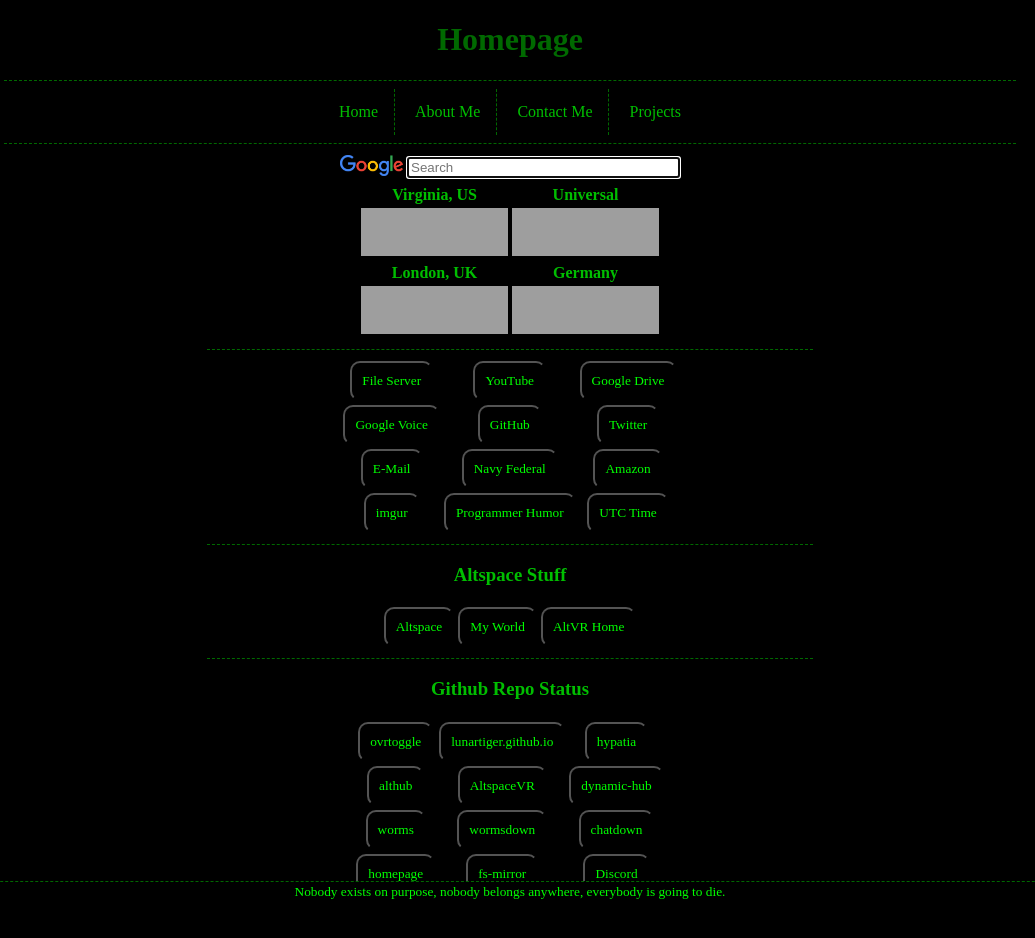
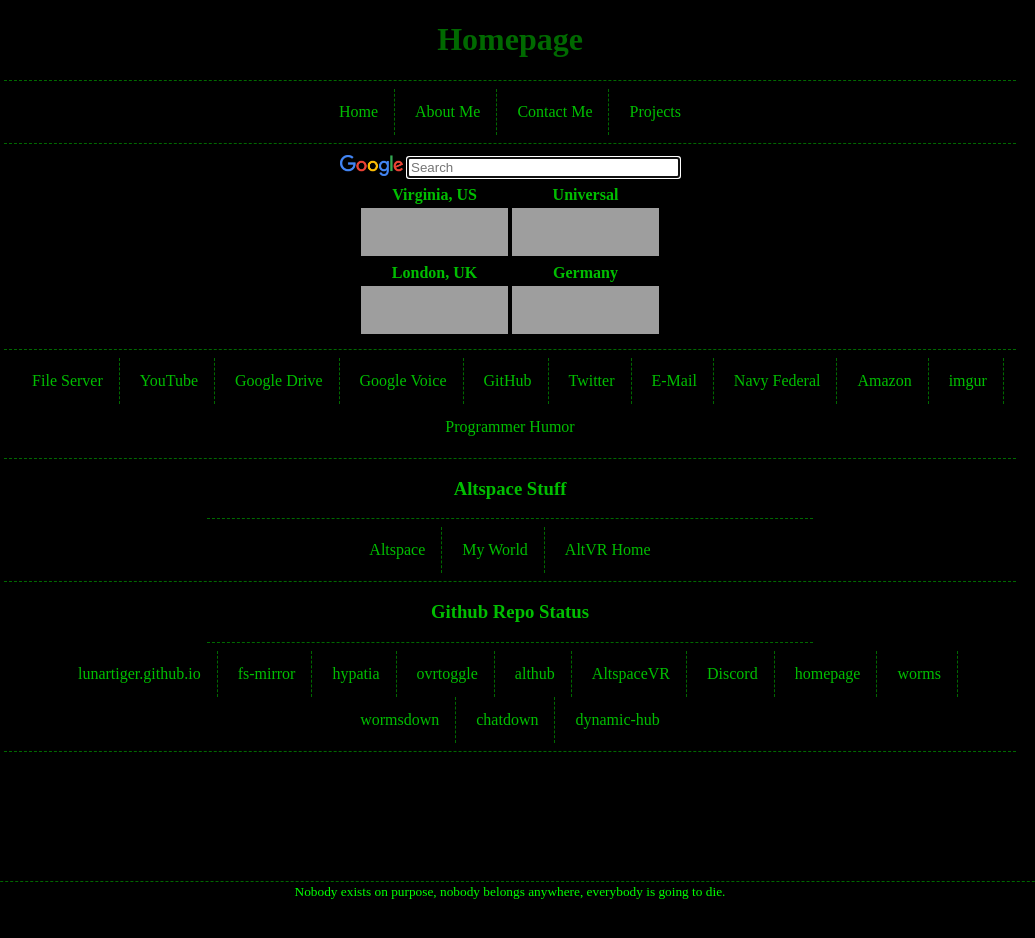
Before and after one commit to LunarTiger/homepage, a Jekyll site: the page built from index.md, in a window 1280 px wide, cut to the strip 0-989 px from the top of the page. Shown: the top 938 px of the strip, without its empty margins (130-1165 px from the left). Built offline with Jekyll 4.4.1, drawn with Linux system fonts in a browser that asks for light colours; some web fonts are replaced; our own code applies the rules of GitHub Pages for plain Markdown files; after the commit the page ends 900 px from its top, so only the background shows below that; grey boxes are pictures that could not be loaded.

Commit message:
changed tables to navbars

```diff
--- a/index.md
+++ b/index.md
@@ -34,76 +34,52 @@
 		</th>
 	</tr>
 </table>
+<hr />
+<nav>
+	<ul class="navbar">
+		<li class="navbar"><a href="http://lunar.zapto.org">File Server</a></li>
+		<li class="navbar"><a href="https://www.youtube.com/feed/subscriptions">YouTube</a></li>
+		<li class="navbar"><a href="https://drive.google.com/drive/my-drive">Google Drive</a></li>
+		<li class="navbar"><a href="https://voice.google.com/messages">Google Voice</a></li>
+		<li class="navbar"><a href="https://github.com">GitHub</a></li>
+		<li class="navbar"><a href="https://twitter.com">Twitter</a></li>
+		<li class="navbar"><a href="https://outlook.live.com/owa/">E-Mail</a></li>
+		<li class="navbar"><a href="https://www.navyfederal.org/">Navy Federal</a></li>
+		<li class="navbar"><a href="https://smile.amazon.com/">Amazon</a></li>
+		<li class="navbar"><a href="https://imgur.com/">imgur</a></li>
+		<li class="navbar"><a href="https://np.reddit.com/r/ProgrammerHumor/">Programmer Humor</a></li>
+	</ul>
+</nav>
+<hr />
+<h3 id='altspace_stuff'>Altspace Stuff</h3>
 <hr style="width:60%" />
-<table>
-	<tr>
-		<th><button type="button" name="File Server" onClick="window.location='http://lunar.zapto.org'">File Server</button></th>
-		<th><button type="button" name="YouTube" onClick="window.location='https://www.youtube.com/feed/subscriptions'">YouTube</button></th>
-		<th><button type="button" name="Google Drive" onClick="window.location='https://drive.google.com/drive/my-drive'">Google Drive</button></th>
-	</tr>
-	<tr>
-		<th><button type="button" name="Google Voice" onClick="window.location='https://voice.google.com/messages'">Google Voice</button></th>
-		<th><button type="button" name="GitHub" onClick="window.location='https://github.com'">GitHub</button></th>
-		<th><button type="button" name="Twitter" onClick="window.location='https://twitter.com'">Twitter</button></th>
-	</tr>
-	<tr>
-		<th><button type="button" name="E-Mail" onClick="window.location='https://outlook.live.com/owa/'">E-Mail</button></th>
-		<th><button type="button" name="Navy Federal" onClick="window.location='https://www.navyfederal.org/'">Navy Federal</button></th>
-		<th><button type="button" name="Amazon" onClick="window.location='https://smile.amazon.com/'">Amazon</button></th>
-	</tr>
-	<tr>
-		<th><button type="button" name="imgur" onClick="window.location='https://imgur.com/'">imgur</button></th>
-		<th><button type="button" name="Programmer Humor" onClick="window.location='https://np.reddit.com/r/ProgrammerHumor/'">Programmer Humor</button></th>
-		<th><button type="button" name="Time" onClick="window.location='https://www.timeanddate.com/worldclock/fullscreen.html?n=1440'">UTC Time</button></th>
-	</tr>
-	<!--
-	<tr>
-		<th><button type="button" name="" onClick=""window.location=''"></button></th>
-		<th><button type="button" name="" onClick="window.location=''"></button></th>
-		<th><button type="button" name="" onClick="window.location=''"></button></th>
-	</tr>
-	-->
-	<!--
-	<tr>
-		<th><button type="button" name="" onClick="window.open('')"></button></th>
-		<th><button type="button" name="" onClick="window.open('')"></button></th>
-		<th><button type="button" name="" onClick="window.open('')"></button></th>
-	</tr>
-	-->
-</table>
+<nav>
+	<ul class="navbar">
+		<li class="navbar"><a href="https://account.altvr.com/">Altspace</a></li>
+		<li class="navbar"><a href="https://account.altvr.com/worlds/954689156213113037">My World</a></li>
+		<li class="navbar"><a href="https://altspacevr.github.io/homepages/main-links.html">AltVR Home</a></li>
+	</ul>
+</nav>
+<hr />
+<h3 id='repo_status'>Github Repo Status</h3>
 <hr style="width:60%" />
-<h3 id='altspace_stuff'>Altspace Stuff</h3>
-<table>
-	<tr>
-		<th><button type="button" name="Altspace" onClick="window.location='https://account.altvr.com/'">Altspace</button></th>
-		<th><button type="button" name="myWorld" onClick="window.location='https://account.altvr.com/worlds/954689156213113037'">My World</button></th>
-		<th><button type="button" name="AltVR Home" onClick="window.location='https://altspacevr.github.io/homepages/main-links.html'">AltVR Home</button></th>
-	</tr>
-</table>
-<hr style="width:60%" />
-<h3 id='repo_status'>Github Repo Status</h3>
-<table>
-	<tr>
-		<th><button type="button" name="ovrtoggle" onClick="window.location='https://github.com/LunarTiger/ovrtoggle/settings/pages/status'">ovrtoggle</button></th>
-		<th><button type="button" name="lunartiger.github.io" onClick="window.location='https://github.com/LunarTiger/lunartiger.github.io/settings/pages/status'">lunartiger.github.io</button></th>
-		<th><button type="button" name="hypatia" onClick="window.location='https://github.com/LunarTiger/hypatia/settings/pages/status'">hypatia</button></th>
-	</tr>
-	<tr>
-		<th><button type="button" name="althub" onClick="window.location='https://github.com/LunarTiger/althub/settings/pages/status'">althub</button></th>
-		<th><button type="button" name="AltspaceVR" onClick="window.location='https://github.com/LunarTiger/AltspaceVR/settings/pages/status'">AltspaceVR</button></th>
-		<th><button type="button" name="dynamic-hub" onClick="window.location='https://github.com/LunarTiger/dynamic-hub/settings/pages/status'">dynamic-hub</button></th>
-	</tr>
-	<tr>
-		<th><button type="button" name="worms" onClick="window.location='https://github.com/LunarTiger/worms/settings/pages/status'">worms</button></th>
-		<th><button type="button" name="wormsdown" onClick="window.location='https://github.com/LunarTiger/wormsdown/settings/pages/status'">wormsdown</button></th>
-		<th><button type="button" name="chatdown" onClick="window.location='https://github.com/LunarTiger/chatdown/settings/pages/status'">chatdown</button></th>
-	</tr>
-	<tr>
-		<th><button type="button" name="homepage" onClick="window.location='https://github.com/LunarTiger/homepage/settings/pages/status'">homepage</button></th>
-		<th><button type="button" name="Discord" onClick="window.location='https://github.com/LunarTiger/fs-mirror/settings/pages/status'">fs-mirror</button></th>
-		<th><button type="button" name="Discord" onClick="window.location='https://github.com/LunarTiger/Discord/settings/pages/status'">Discord</button></th>
-	</tr>
-</table>
+<nav>
+	<ul class="navbar">
+		<li class="navbar"><a href="https://github.com/LunarTiger/lunartiger.github.io/settings/pages/status">lunartiger.github.io</a></li>
+		<li class="navbar"><a href="https://github.com/LunarTiger/fs-mirror/settings/pages/status">fs-mirror</a></li>
+		<li class="navbar"><a href="https://github.com/LunarTiger/hypatia/settings/pages/status">hypatia</a></li>
+		<li class="navbar"><a href="https://github.com/LunarTiger/ovrtoggle/settings/pages/status">ovrtoggle</a></li>
+		<li class="navbar"><a href="https://github.com/LunarTiger/althub/settings/pages/status">althub</a></li>
+		<li class="navbar"><a href="https://github.com/LunarTiger/AltspaceVR/settings/pages/status">AltspaceVR</a></li>
+		<li class="navbar"><a href="https://github.com/LunarTiger/Discord/settings/pages/status">Discord</a></li>
+		<li class="navbar"><a href="https://github.com/LunarTiger/homepage/settings/pages/status">homepage</a></li>
+		<li class="navbar"><a href="https://github.com/LunarTiger/worms/settings/pages/status">worms</a></li>
+		<li class="navbar"><a href="https://github.com/LunarTiger/wormsdown/settings/pages/status">wormsdown</a></li>
+		<li class="navbar"><a href="https://github.com/LunarTiger/chatdown/settings/pages/status">chatdown</a></li>
+		<li class="navbar"><a href="https://github.com/LunarTiger/dynamic-hub/settings/pages/status">dynamic-hub</a></li>
+	</ul>
+</nav>
+<hr />
 <hr style="height:75px; visibility:hidden;" />
 <footer>
 	<small>Nobody exists on purpose, nobody belongs anywhere, everybody is going to die.</small>
```
